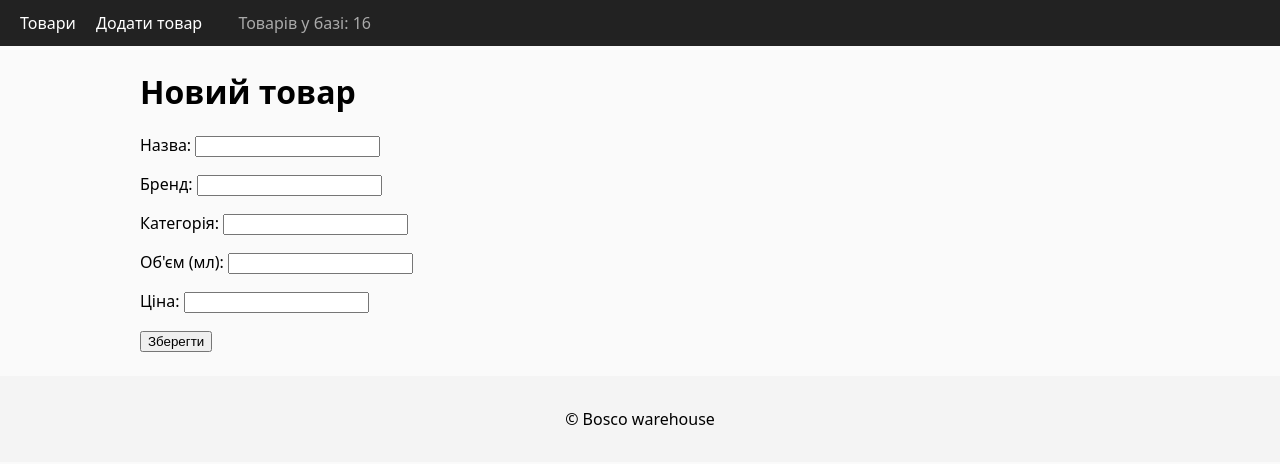
After one commit to vshulgan25-ai/bosco-backend, a Django app: page /products/add in a window 1280 px wide. The commit adds this page. Shown: the top 464 px of the page. Run offline with Django 5.2, Linux system fonts and the light colour scheme; data comes from the database, SQL or seed files in the repository; both versions use the stored data as it was after the commit.

Commit message:
Add product form with CSRF and messages

```diff
--- a/templates/partials/menu.html
+++ b/templates/partials/menu.html
@@ -1,5 +1,6 @@
 {% load warehouse_extras %}
 <nav>
     <a href="{% url 'products' %}">Товари</a>
+    <a href="{% url 'product_add' %}">Додати товар</a>
     <span>Товарів у базі: {% product_count %}</span>
 </nav>
--- /dev/null
+++ b/warehouse/templates/warehouse/product_form.html
@@ -0,0 +1,19 @@
+{% extends 'base.html' %}
+
+{% block title %}Додати товар{% endblock %}
+
+{% block content %}
+<h1>Новий товар</h1>
+
+<form method="post">
+    {% csrf_token %}
+
+    <p>Назва: <input type="text" name="product_name"></p>
+    <p>Бренд: <input type="text" name="brand"></p>
+    <p>Категорія: <input type="text" name="category"></p>
+    <p>Об'єм (мл): <input type="number" name="volume_ml"></p>
+    <p>Ціна: <input type="number" step="0.01" name="price"></p>
+
+    <button type="submit">Зберегти</button>
+</form>
+{% endblock %}
--- a/warehouse/urls.py
+++ b/warehouse/urls.py
@@ -3,4 +3,5 @@ from . import views
 
 urlpatterns = [
     path('products', views.products_view, name='products'),
+    path('products/add', views.product_add, name='product_add'),
 ]
--- a/warehouse/views.py
+++ b/warehouse/views.py
@@ -1,7 +1,23 @@
-from django.shortcuts import render
+from django.shortcuts import render, redirect
+from django.contrib import messages
 from .models import Product
 
 
 def products_view(request):
     products = Product.objects.all()
     return render(request, 'warehouse/products.html', {'products': products})
+
+
+def product_add(request):
+    if request.method == 'POST':
+        Product.objects.create(
+            product_name=request.POST['product_name'],
+            brand=request.POST['brand'],
+            category=request.POST['category'],
+            volume_ml=request.POST['volume_ml'],
+            price=request.POST['price'],
+        )
+        messages.success(request, 'Товар додано')
+        return redirect('products')
+
+    return render(request, 'warehouse/product_form.html')
```
Also changed, not shown: db.sqlite3.
